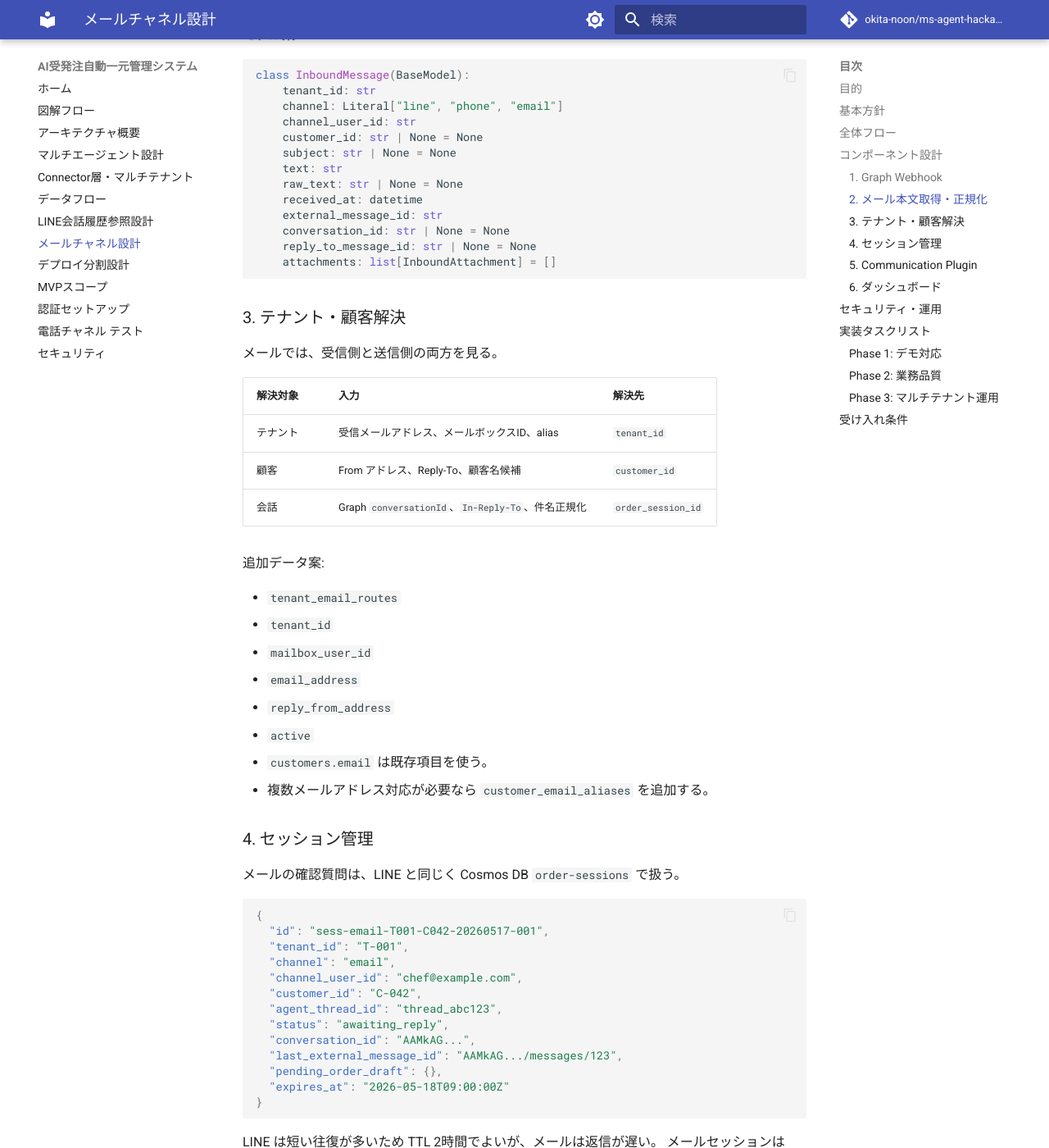
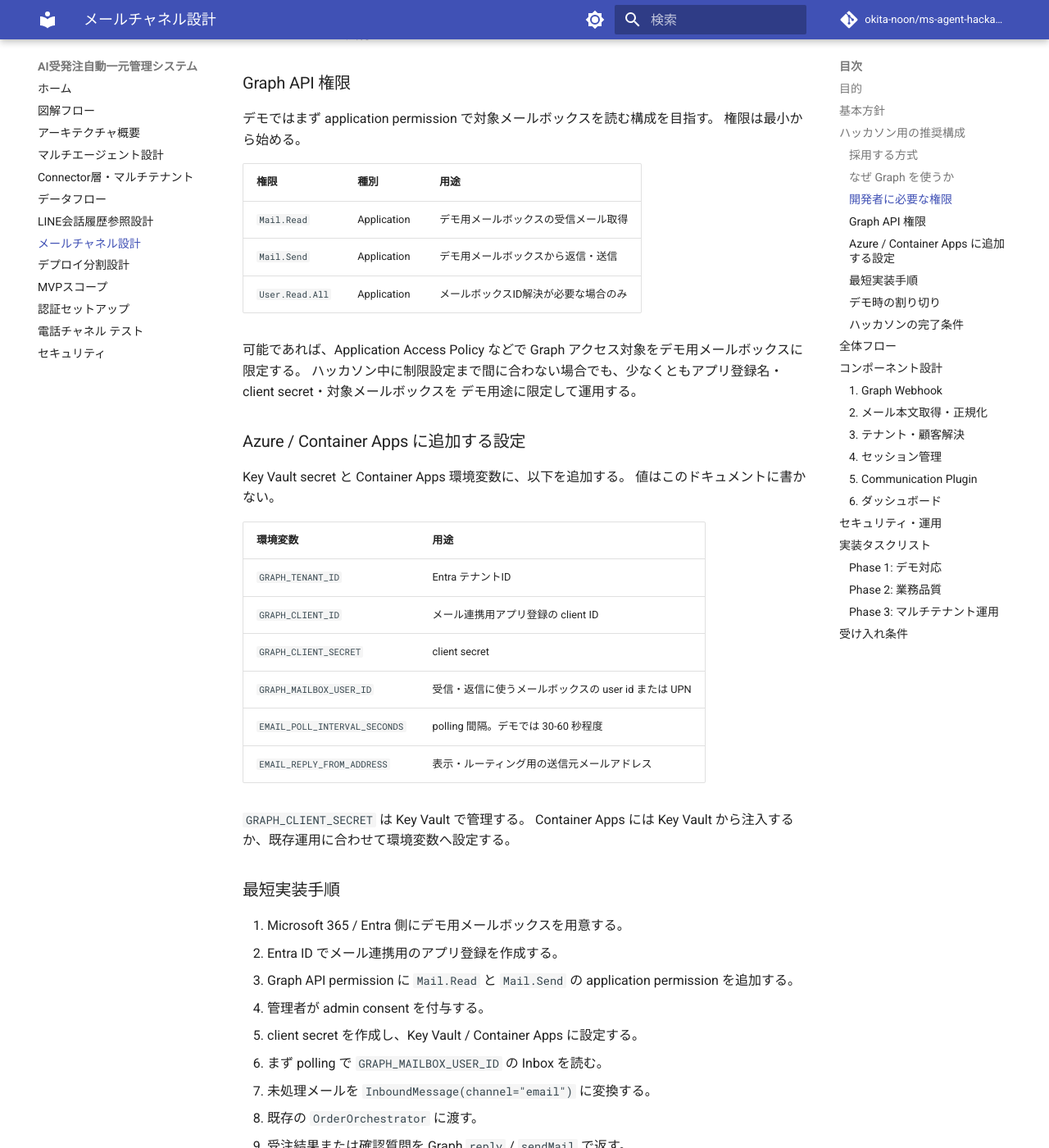
Before and after one commit to okita-noon/ms-agent-hackathon, an MkDocs documentation site: the page built from docs/email-channel-design.md, in a window 1280 px wide and 1400 px high, scrolled down 2182 px. Shown: the whole window at 82% size. Built offline with MkDocs 1.6.1 and Material for MkDocs 9.7.7, drawn with Linux system fonts in a browser that asks for light colours; comment, search, counter and statistics services are not loaded; some of the changed text lies outside the part shown.

Commit message:
docs: add hackathon email channel setup

````diff
--- a/docs/email-channel-design.md
+++ b/docs/email-channel-design.md
@@ -16,6 +16,116 @@
 - Agent にはチャネル固有の情報を直接渡さず、`InboundMessage` に変換してから Orchestrator に渡す。
 - 返信は初期実装では Graph `sendMail` を優先し、必要に応じて Azure Communication Services Email に差し替える。
 - メール原文、HTML本文、添付ファイルは Blob Storage に保存し、監査・再処理に使えるようにする。
+
+## ハッカソン用の推奨構成
+
+独自ドメインは取得しない。
+ハッカソンでは、Microsoft 365 / Entra テナントにあるデモ用メールボックスを使い、
+Microsoft Graph で受信・返信する構成を採用する。
+
+### 採用する方式
+
+| 項目 | ハッカソン方針 |
+|---|---|
+| 送受信方式 | Microsoft Graph |
+| 送信元 | デモ用 Microsoft 365 メールボックス |
+| 送信元ドメイン | `*.onmicrosoft.com` など既存テナントのドメイン |
+| 独自ドメイン | 使わない |
+| ACS Email | 使わない |
+| 受信検知 | 最初は polling、時間があれば Change Notifications |
+| 返信 | Graph `reply` または `sendMail` |
+| デモの見せ場 | メール注文 → Agent処理 → Dashboard反映 → 自動返信 |
+
+独自ドメインを使わないため、送信元は例として以下のような既存テナントのメールアドレスになる。
+
+```text
+orderai@<tenant>.onmicrosoft.com
+orders@<tenant>.onmicrosoft.com
+```
+
+実際のアドレスは、Microsoft 365 側で作成したメールボックスに合わせて決める。
+このリポジトリにはまだ送信元メールアドレスは固定されていない。
+
+### なぜ Graph を使うか
+
+- LINE の受信・返信に近い体験をメールでも作りやすい。
+- Microsoft 365 のメールボックスを使うため、受信・返信・スレッド継続をまとめて扱える。
+- ACS Email よりも、顧客メールへの「返信」として見せやすい。
+- 独自ドメインや DNS 検証が不要で、ハッカソン期間に間に合わせやすい。
+
+### 開発者に必要な権限
+
+開発担当者には、Entra ID で以下のどちらかを付与する。
+
+| 権限 | 用途 |
+|---|---|
+| `Cloud Application Administrator` | アプリ登録・Enterprise App・資格情報・API permission 設定 |
+| 対象アプリの owner | 既に作成済みのアプリ登録だけを編集する場合 |
+
+Graph の application permission に tenant-wide admin consent を付与する作業は、
+`Cloud Application Administrator` だけでは不足する場合がある。
+その場合は、管理者が最後に admin consent を実行する。
+
+### Graph API 権限
+
+デモではまず application permission で対象メールボックスを読む構成を目指す。
+権限は最小から始める。
+
+| 権限 | 種別 | 用途 |
+|---|---|---|
+| `Mail.Read` | Application | デモ用メールボックスの受信メール取得 |
+| `Mail.Send` | Application | デモ用メールボックスから返信・送信 |
+| `User.Read.All` | Application | メールボックスID解決が必要な場合のみ |
+
+可能であれば、Application Access Policy などで Graph アクセス対象をデモ用メールボックスに限定する。
+ハッカソン中に制限設定まで間に合わない場合でも、少なくともアプリ登録名・client secret・対象メールボックスを
+デモ用途に限定して運用する。
+
+### Azure / Container Apps に追加する設定
+
+Key Vault secret と Container Apps 環境変数に、以下を追加する。
+値はこのドキュメントに書かない。
+
+| 環境変数 | 用途 |
+|---|---|
+| `GRAPH_TENANT_ID` | Entra テナントID |
+| `GRAPH_CLIENT_ID` | メール連携用アプリ登録の client ID |
+| `GRAPH_CLIENT_SECRET` | client secret |
+| `GRAPH_MAILBOX_USER_ID` | 受信・返信に使うメールボックスの user id または UPN |
+| `EMAIL_POLL_INTERVAL_SECONDS` | polling 間隔。デモでは 30-60 秒程度 |
+| `EMAIL_REPLY_FROM_ADDRESS` | 表示・ルーティング用の送信元メールアドレス |
+
+`GRAPH_CLIENT_SECRET` は Key Vault で管理する。
+Container Apps には Key Vault から注入するか、既存運用に合わせて環境変数へ設定する。
+
+### 最短実装手順
+
+1. Microsoft 365 / Entra 側にデモ用メールボックスを用意する。
+2. Entra ID でメール連携用のアプリ登録を作成する。
+3. Graph API permission に `Mail.Read` と `Mail.Send` の application permission を追加する。
+4. 管理者が admin consent を付与する。
+5. client secret を作成し、Key Vault / Container Apps に設定する。
+6. まず polling で `GRAPH_MAILBOX_USER_ID` の Inbox を読む。
+7. 未処理メールを `InboundMessage(channel="email")` に変換する。
+8. 既存の `OrderOrchestrator` に渡す。
+9. 受注結果または確認質問を Graph `reply` / `sendMail` で返す。
+10. Dashboard では `source=email` として表示する。
+
+### デモ時の割り切り
+
+- 独自ドメイン、ACS Email、DNS 設定は扱わない。
+- Change Notifications は余力対応にする。最初は polling で十分。
+- 添付ファイル、HTML整形、署名除去は最小実装でよい。
+- 返信メールは、受信メールの `from` または `replyTo` に返す。
+- 同じメールを二重処理しないように、Graph message id を Cosmos DB などに保存する。
+- メール本文全文はログに出さない。
+
+### ハッカソンの完了条件
+
+- デモ用メールボックスへ注文メールを送る。
+- アプリがメールを取得し、本文を注文テキストとして解析する。
+- Dashboard に `source=email` の受注が表示される。
+- 在庫確認後、確認質問または受注確定メールが自動返信される。
 
 ## 全体フロー
 
````
